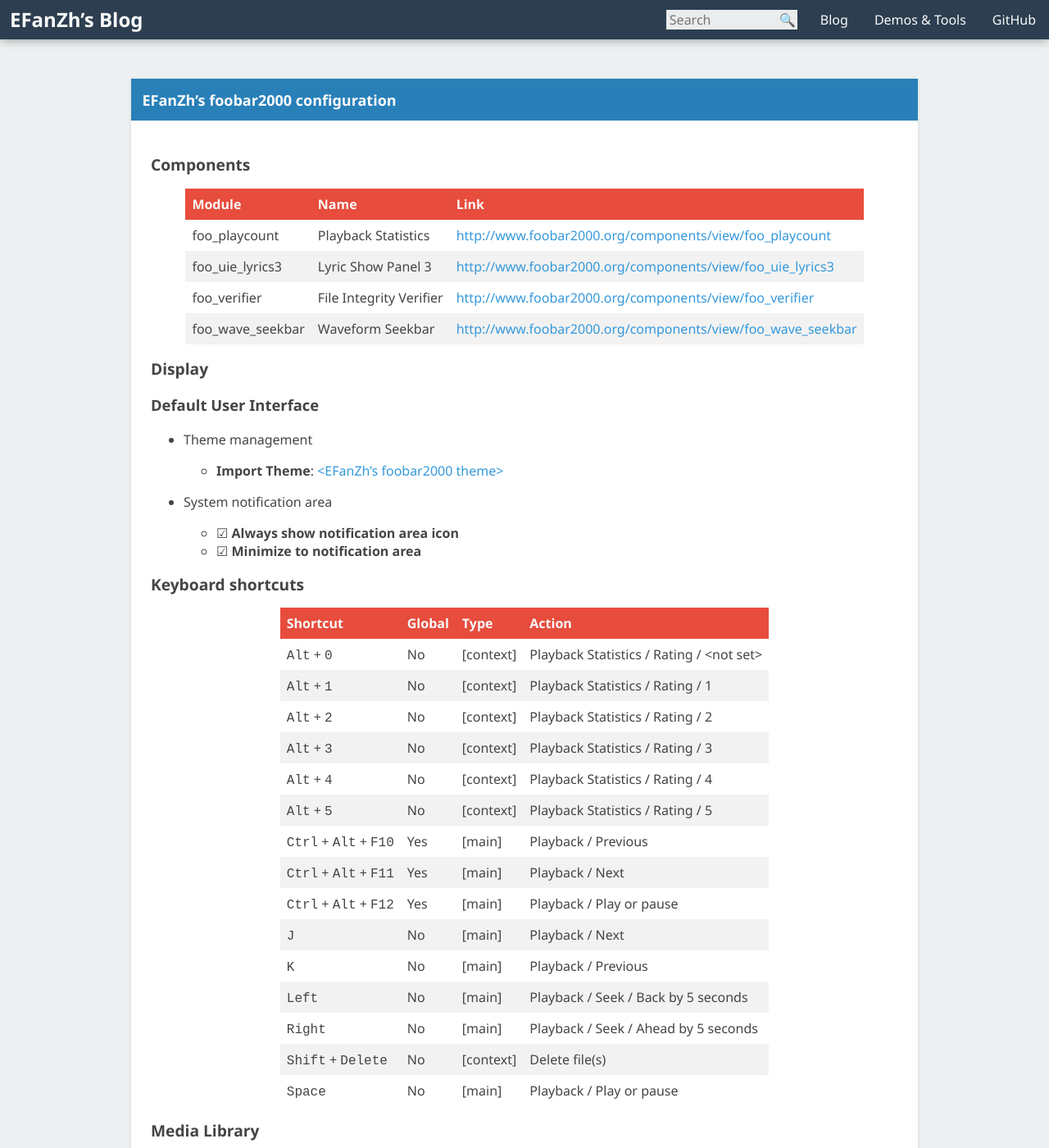
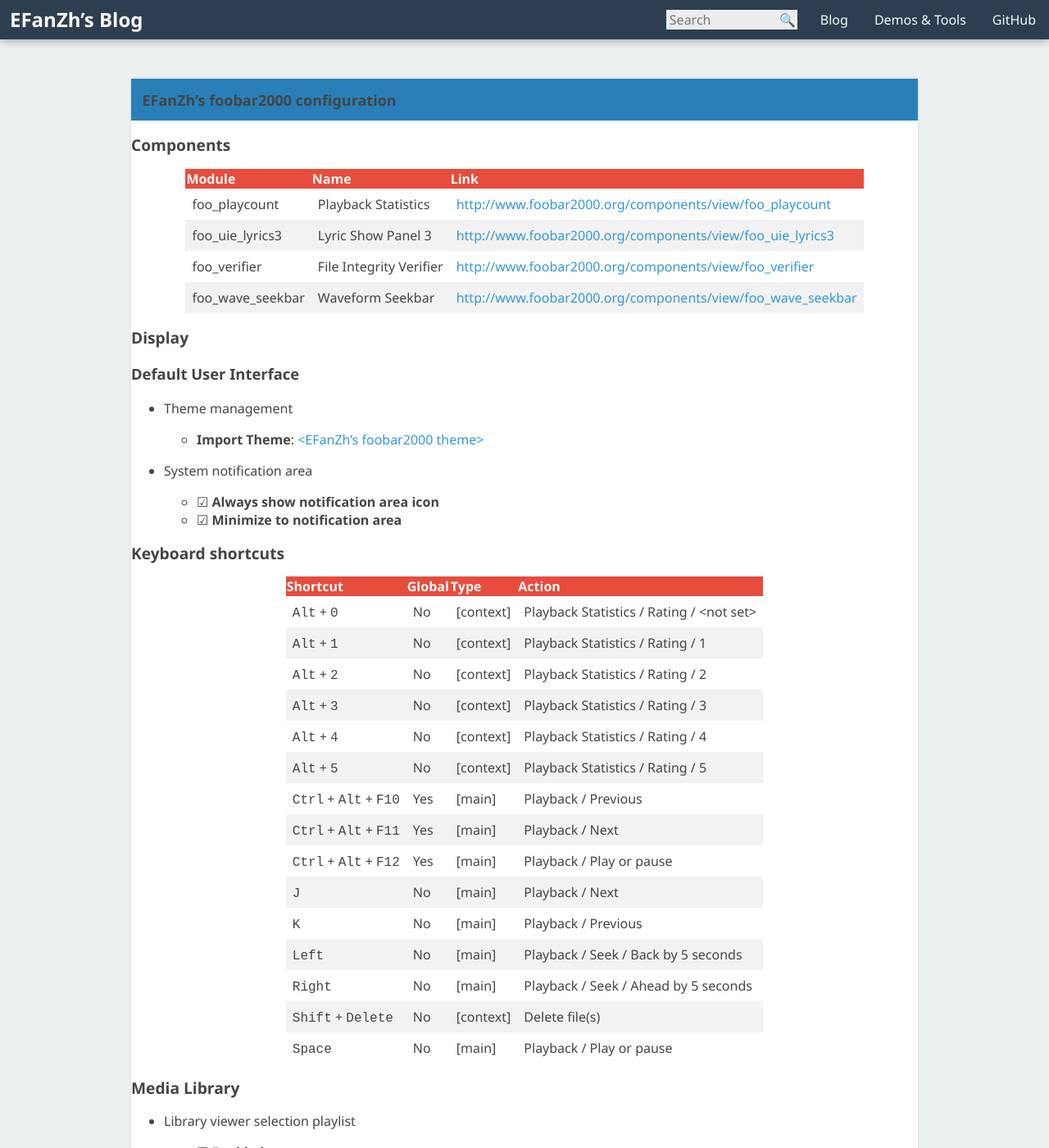
Before and after one commit to fuzeyi/efanzh.github.io, a Jekyll site: the page built from _posts/2014-02-02-foobar2000-configuration.html, in a window 1280 px wide and 1400 px high. Shown: the whole window at 82% size. Built offline with Jekyll 4.4.1, drawn with Linux system fonts in a browser that asks for light colours.

Commit message:
Update style

```diff
--- a/_config.yml
+++ b/_config.yml
@@ -10,6 +10,5 @@
 defaults:
   - scope:
         path: ""
-        type: "posts"
     values:
-        layout: "post"
+        layout: "page"
--- a/_layouts/page.html
+++ b/_layouts/page.html
@@ -8,9 +8,7 @@
                 <header class="post-header">
                     <h1>{{ page.title }}</h1>
                 </header>
-                <section class="post-content">
-{{ content }}                </section>
-            </article>
+{{ content }}            </article>
         </main>
 {% include footer.html %}    </body>
 </html>
--- a/_layouts/post.html
+++ /dev/null
@@ -1,16 +0,0 @@
-<!DOCTYPE html>
-<html>
-    <head>
-{% include head.html %}    </head>
-    <body>
-{% include header.html %}        <main class="main">
-            <article class="post">
-                <header class="post-header">
-                    <h1>{{ page.title }}</h1>
-                </header>
-                <section class="post-content">
-{{ content }}                </section>
-            </article>
-        </main>
-{% include footer.html %}    </body>
-</html>
--- a/stylesheets/common.css
+++ b/stylesheets/common.css
@@ -106,108 +106,98 @@
 .post
 {
     background-color: white;
+    color: #444;
     border-radius: 2px;
     box-shadow: 0 0 4px 0 rgba(0, 0, 0, 0.1);
     box-sizing: border-box;
 }
 
-.post-header
+.post > header
 {
     background-color: #2980b9;
 }
 
-.post-header > h1
+.post > header > h1
 {
     font-size: 18px;
     margin: 0;
     padding: 0.75em;
 }
 
-.post-content
-{
-    color: #444;
-    padding: 24px;
-}
-
-.post-content > h1
-{
-    font-size: 1.25em;
-}
-
-.post-content > h2
+.post > h2
 {
     font-size: 1.2em;
 }
 
-.post-content > h3
+.post > h3
 {
     font-size: 1.15em;
 }
 
-.post-content > h4
+.post > h4
 {
     font-size: 1.1em;
 }
 
-.post-content > h5
+.post > h5
 {
     font-size: 1.05em;
 }
 
-.post-content > h6
+.post > h6
 {
     font-size: 1em;
 }
 
-.post-content > table
+.post > table
 {
     border-collapse: collapse;
     margin: auto;
 }
 
-.post-content > table > thead
+.post > table > thead
 {
     background-color: #e74c3c;
     color: #fafafa;
 }
 
-.post-content > table > thead > tr > th
+.post > table > thead > tr > th
 {
     text-align: left;
 }
 
-.post-content > table > tbody > tr:nth-child(even)
+.post > table > tbody > tr:nth-child(even)
 {
     background-color: rgba(0, 0, 0, 0.05);
 }
 
-.post-content > table > tbody > tr > td, .post-content > table > thead > tr > th
+.post > table > tbody > tr > td, .post-content > table > thead > tr > th
 {
     padding: 0.5em;
 }
 
-.post-content > table > tbody > tr > td:first-child /* For most name columns */
+.post > table > tbody > tr > td:first-child /* For most name columns */
 {
     white-space: nowrap;
 }
 
-.post-content a:link
+.post a:link
 {
     color: #3498db;
     text-decoration: none;
 }
 
-.post-content a:visited
+.post a:visited
 {
     color: #84c1eb;
 }
 
-.post-content a:hover
+.post a:hover
 {
     text-decoration: underline;
 }
 
-.post-content a:active
+.post a:active
 {
     color: #2f7fb4;
 }
```
